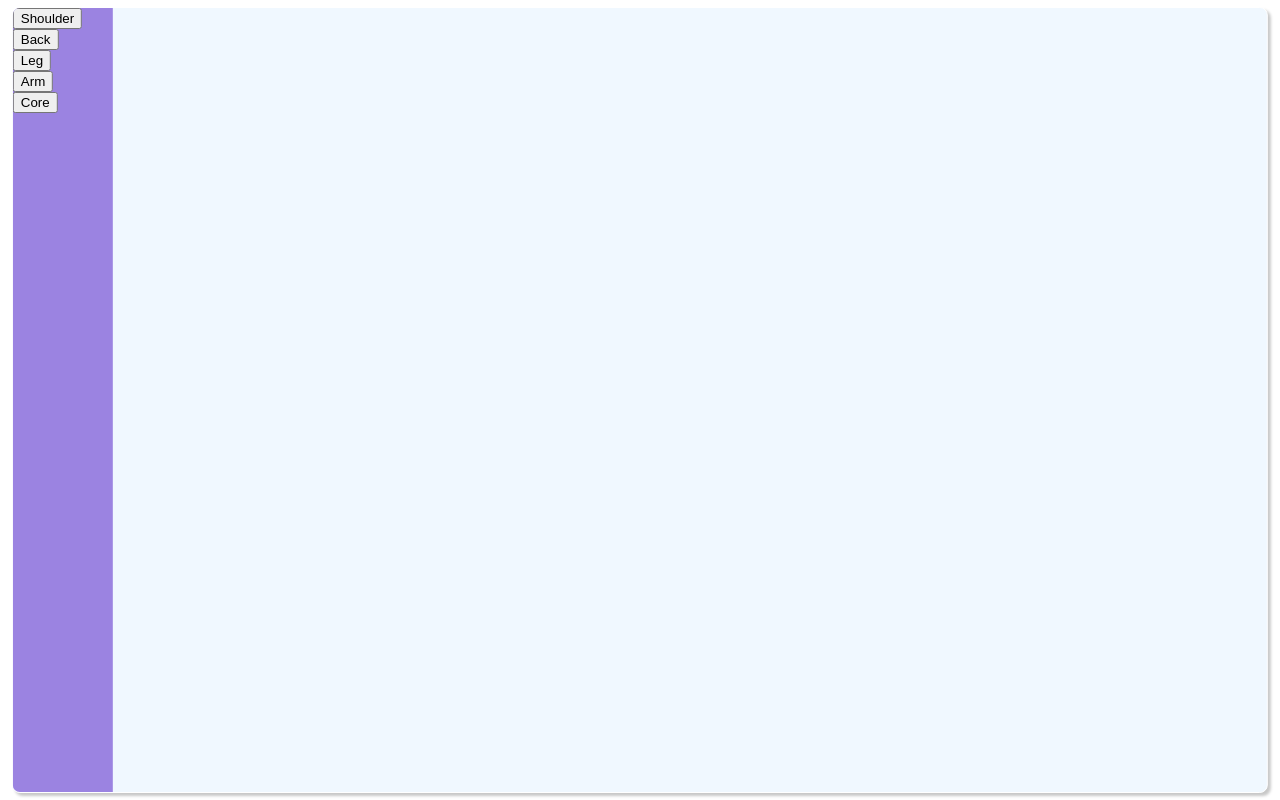
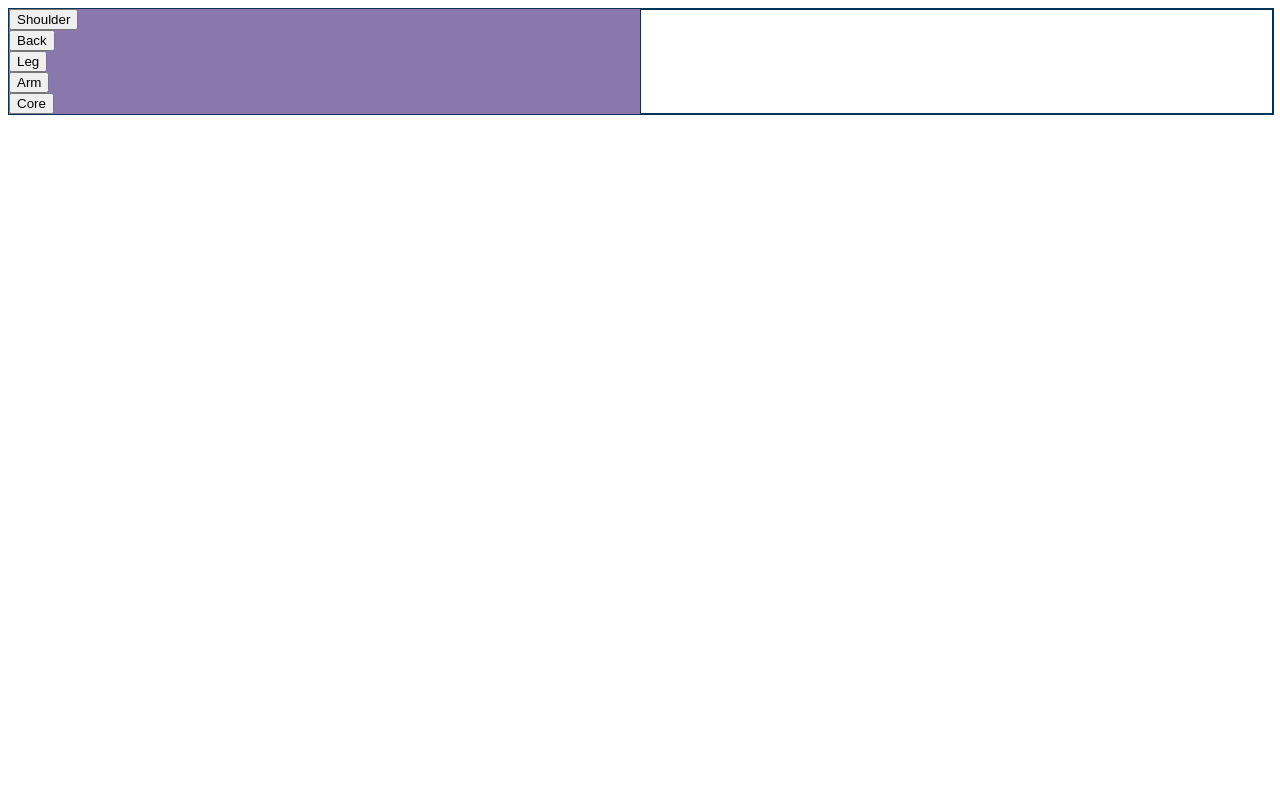
Before and after one commit to Health-info/FrontEnd, a React (Create React App) app: page /fit in a window 1280 px wide. Built offline with nearby package versions, Linux system fonts and the light colour scheme.

Commit message:
main css

```diff
--- a/src/pages/fitMain/FitMain.js
+++ b/src/pages/fitMain/FitMain.js
@@ -34,6 +34,7 @@ const FitMain = () => {
             </div>
           </div>
         </div>
+        <div className={Style.container}></div>
       </div>
     </div>
   );
--- a/src/pages/fitMain/fitMain.module.css
+++ b/src/pages/fitMain/fitMain.module.css
@@ -1,32 +1,20 @@
-.fixedMenu {
-  list-style-type: none;
-  padding: 0px;
-  margin: 0px;
-  width: 100px;
-  background: rgb(155, 131, 225);
-  height: 100%;
-  overflow: auto;
-  position: fixed;
+.container {
+  overflow: scroll;
+  width: 100%;
+  display: flex;
+  border: 1px solid #003458;
 }
 
-.container {
-  overflow: scroll;
-  position: absolute;
-  top: 50%;
-  left: 50%;
-  transform: translate(-50%, -50%);
+.fixedMenu {
+  width: 100%;
+  float: left;
+  box-sizing: border-box;
+  background: #8977ad;
+}
 
-  width: 98%;
-  min-width: 800px;
-  height: 98%;
-  min-height: 600px;
-
-  display: grid;
-  grid-template-columns: 1fr;
-  grid-template-rows: 1fr 7fr 1fr;
-
-  background-color: aliceblue;
-  border: 1px solid white;
-  border-radius: 0.5rem;
-  box-shadow: 3px 3px 3px rgb(200, 200, 200);
+.detail {
+  width: 100%;
+  float: right;
+  box-sizing: border-box;
+  background: #ece6cc;
 }
--- a/src/pages/fitMain/shoulder/front/detail/frontRaise.js
+++ b/src/pages/fitMain/shoulder/front/detail/frontRaise.js
@@ -1,4 +1,5 @@
 import React from "react";
+
 function FrontRaise() {
   return (
     <div>
--- a/src/pages/fitMain/shoulder/front/front.js
+++ b/src/pages/fitMain/shoulder/front/front.js
@@ -4,6 +4,7 @@ import FrontRaise from "./detail/frontRaise";
 function Front() {
   const [valid, setValid] = useState(false);
   return (
+    <>
       <div>
         <button
           onClick={() => {
@@ -12,10 +13,11 @@ function Front() {
         >
           Front Raise
         </button>
-      {valid === true ? <FrontRaise /> : null}
+        <div>{valid === true ? <FrontRaise /> : null}</div>
         <button>Dumbbell Arnold Press</button>
         <button>Over Head Press</button>
       </div>
+    </>
   );
 }
 export default Front;
```
Also changed, not shown: src/pages/fitMain/shoulder/front/front.module.css (added). Lines whose indentation alone changed are shown as unchanged.
